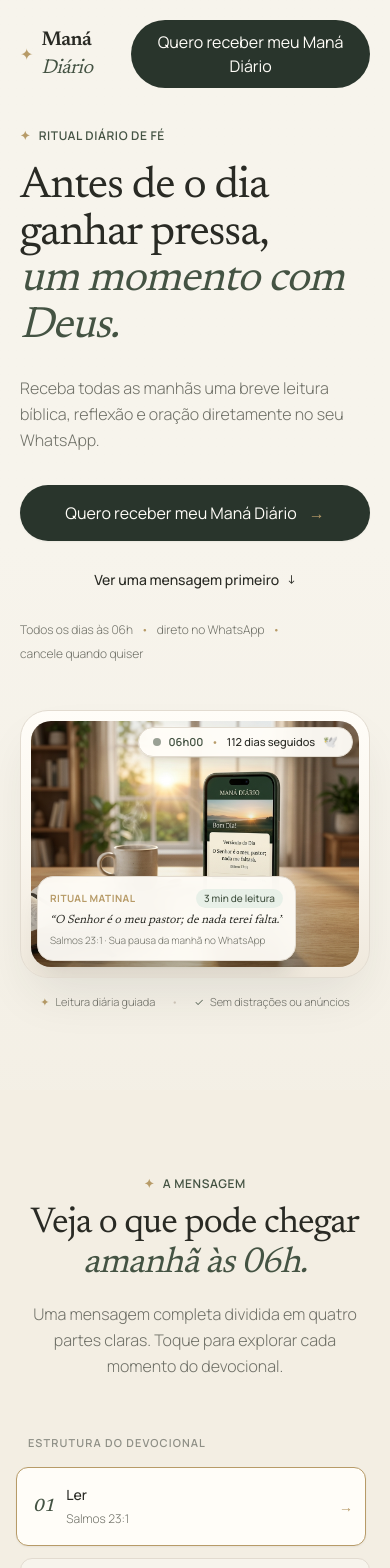
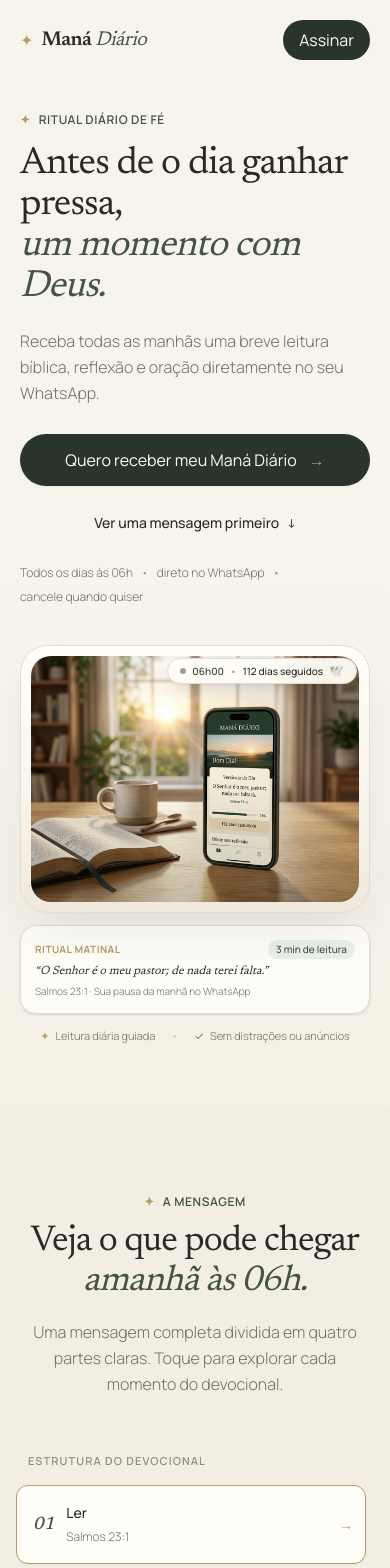
Before and after one commit to santiago-lh/manadiario, a Next.js app: page / in a window 390 px wide. Shown: the top 1568 px of the page. Built offline with nearby package versions, Linux system fonts and the light colour scheme.

Commit message:
fix(mobile): refinar visibilidade do smartphone no hero, escala tipografica, header e sticky cta

```diff
--- a/src/components/CheckoutModal.tsx
+++ b/src/components/CheckoutModal.tsx
@@ -268,7 +268,7 @@ export function CheckoutModal() {
         </div>
 
         {/* Modal Body */}
-        <div className="p-6 sm:p-8 max-h-[85vh] overflow-y-auto">
+        <div className="p-4 sm:p-8 max-h-[88vh] overflow-y-auto">
           {/* STEP 1: PIX PAYMENT (QR CODE & COPIA E COLA) */}
           {step === "pix_payment" && pixCharge && (
             <div className="text-center py-4 space-y-6 animate-fade-in">
@@ -511,7 +511,7 @@ export function CheckoutModal() {
               )}
 
               {/* Plan Switcher Pills */}
-              <div className="grid grid-cols-3 gap-2.5">
+              <div className="grid grid-cols-3 gap-1.5 sm:gap-2.5">
                 {(["monthly", "quarterly", "semiannual"] as PlanType[]).map(
                   (planKey) => {
                     const isSelected = selectedPlan === planKey;
@@ -521,7 +521,7 @@ export function CheckoutModal() {
                         key={planKey}
                         type="button"
                         onClick={() => openCheckout(planKey)}
-                        className={`p-3 rounded-xl border text-left transition-all cursor-pointer flex flex-col justify-between ${
+                        className={`p-2 sm:p-3 rounded-xl border text-left transition-all cursor-pointer flex flex-col justify-between ${
                           isSelected
                             ? "bg-[#F7F2E6] border-[#B79B68] ring-1 ring-[#B79B68] shadow-xs"
                             : "bg-[#FFFDF8] border-[#E2DBD0] hover:border-[#B79B68]/60"
@@ -529,17 +529,17 @@ export function CheckoutModal() {
                       >
                         <div>
                           <span
-                            className={`block text-[11px] font-semibold ${
+                            className={`block text-[10px] sm:text-[11px] font-semibold ${
                               isSelected ? "text-[#B79B68]" : "text-[#8E8F86]"
                             }`}
                           >
                             {p.name}
                           </span>
-                          <strong className="font-serif text-base text-[#292A24] block mt-0.5">
+                          <strong className="font-serif text-sm sm:text-base text-[#292A24] block mt-0.5">
                             {p.price}
                           </strong>
                         </div>
-                        <span className="text-[9px] text-[#6F7067] block mt-2 font-light">
+                        <span className="text-[8px] sm:text-[9px] text-[#6F7067] block mt-1.5 font-light leading-tight">
                           {p.badge}
                         </span>
                       </button>
--- a/src/components/Header.tsx
+++ b/src/components/Header.tsx
@@ -86,9 +86,10 @@ export function Header() {
           <button
             type="button"
             onClick={() => openCheckout("semiannual")}
-            className="bg-[#29352C] hover:bg-[#445343] text-[#FFFDF8] text-[13px] font-medium px-5 py-2.5 rounded-full transition-all duration-200 hover:shadow-sm cursor-pointer"
+            className="bg-[#29352C] hover:bg-[#445343] text-[#FFFDF8] text-xs sm:text-[13px] font-medium px-4 sm:px-5 py-2 sm:py-2.5 rounded-full transition-all duration-200 hover:shadow-sm cursor-pointer whitespace-nowrap"
           >
-            Quero receber meu Maná Diário
+            <span className="hidden sm:inline">Quero receber meu Maná Diário</span>
+            <span className="sm:hidden">Assinar</span>
           </button>
         </div>
       </div>
--- a/src/components/Hero.tsx
+++ b/src/components/Hero.tsx
@@ -9,16 +9,16 @@ export function Hero() {
 
   return (
     <section
-      className="relative pt-32 pb-20 md:pt-40 md:pb-28 overflow-hidden bg-gradient-to-b from-[#F7F4EC] via-[#F7F4EC] to-[#EFE9DC]/40"
+      className="relative pt-28 pb-16 sm:pt-32 sm:pb-20 md:pt-40 md:pb-28 overflow-hidden bg-gradient-to-b from-[#F7F4EC] via-[#F7F4EC] to-[#EFE9DC]/40"
       id="inicio"
       aria-labelledby="hero-title"
     >
       <div className="mana-container">
-        <div className="grid grid-cols-1 lg:grid-cols-12 gap-12 lg:gap-14 items-center">
+        <div className="grid grid-cols-1 lg:grid-cols-12 gap-10 lg:gap-14 items-center">
           {/* Left Column: Contemplative & Direct Copy */}
           <div className="lg:col-span-6 flex flex-col items-start text-left z-10">
             {/* Small Subtle Eyebrow */}
-            <div className="inline-flex items-center gap-2 text-[#445343] text-xs font-semibold tracking-wider uppercase mb-5">
+            <div className="inline-flex items-center gap-2 text-[#445343] text-xs font-semibold tracking-wider uppercase mb-4 sm:mb-5">
               <span className="text-[#B79B68]">✦</span>
               <span>Ritual Diário de Fé</span>
             </div>
@@ -26,7 +26,7 @@ export function Hero() {
             {/* Headline */}
             <h1
               id="hero-title"
-              className="font-serif text-[44px] leading-[1.06] sm:text-[58px] md:text-[68px] tracking-tight text-[#292A24] font-normal mb-6"
+              className="font-serif text-[38px] leading-[1.08] sm:text-[50px] md:text-[62px] lg:text-[68px] tracking-tight text-[#292A24] font-normal mb-5 sm:mb-6"
             >
               Antes de o dia
               <br className="hidden sm:inline" /> ganhar pressa,
@@ -37,17 +37,17 @@ export function Hero() {
             </h1>
 
             {/* Subtitle */}
-            <p className="text-base sm:text-lg text-[#6F7067] leading-relaxed max-w-xl mb-8 font-light">
+            <p className="text-base sm:text-lg text-[#6F7067] leading-relaxed max-w-xl mb-7 sm:mb-8 font-light">
               Receba todas as manhãs uma breve leitura bíblica, reflexão e oração
               diretamente no seu WhatsApp.
             </p>
 
             {/* CTAs */}
-            <div className="flex flex-col sm:flex-row items-stretch sm:items-center gap-4 w-full sm:w-auto mb-5">
+            <div className="flex flex-col sm:flex-row items-stretch sm:items-center gap-3.5 sm:gap-4 w-full sm:w-auto mb-5">
               <button
                 type="button"
                 onClick={() => openCheckout("semiannual")}
-                className="inline-flex items-center justify-center gap-3 bg-[#29352C] hover:bg-[#445343] text-[#FFFDF8] font-medium text-[15px] px-8 py-4 rounded-full transition-all duration-200 shadow-xs hover:shadow-md cursor-pointer"
+                className="inline-flex items-center justify-center gap-3 bg-[#29352C] hover:bg-[#445343] text-[#FFFDF8] font-medium text-[15px] px-6 sm:px-8 py-3.5 sm:py-4 rounded-full transition-all duration-200 shadow-xs hover:shadow-md cursor-pointer"
               >
                 <span>Quero receber meu Maná Diário</span>
                 <span className="text-base font-light text-[#B79B68]">→</span>
@@ -104,16 +104,16 @@ export function Hero() {
                 </div>
 
                 {/* Floating Badge: Daily Streak & Timing */}
-                <div className="absolute top-4 right-4 sm:top-5 sm:right-5 bg-[#FFFDF8]/95 backdrop-blur-md border border-[#E2DBD0] rounded-full py-1.5 px-3.5 sm:px-4 text-[11px] sm:text-xs text-[#292A24] font-medium flex items-center gap-2 shadow-lg shadow-[#29352C]/10">
-                  <span className="w-2 h-2 rounded-full bg-[#445343] animate-pulse" />
+                <div className="absolute top-3 right-3 sm:top-5 sm:right-5 bg-[#FFFDF8]/95 backdrop-blur-md border border-[#E2DBD0] rounded-full py-1 px-3 sm:py-1.5 sm:px-4 text-[10px] sm:text-xs text-[#292A24] font-medium flex items-center gap-1.5 sm:gap-2 shadow-lg shadow-[#29352C]/10">
+                  <span className="w-1.5 h-1.5 sm:w-2 sm:h-2 rounded-full bg-[#445343] animate-pulse" />
                   <span className="text-[#445343] font-semibold">06h00</span>
                   <span className="text-[#B79B68]">•</span>
                   <span>112 dias seguidos</span>
                   <span className="text-xs">🕊️</span>
                 </div>
 
-                {/* Floating Card: Habit & Reflection preview */}
-                <div className="absolute bottom-4 left-4 sm:bottom-5 sm:left-5 bg-[#FFFDF8]/95 backdrop-blur-md border border-[#E2DBD0] rounded-2xl p-3 sm:p-3.5 shadow-xl shadow-[#29352C]/12 max-w-[270px] sm:max-w-[290px] flex flex-col gap-1 text-left">
+                {/* Floating Card: Habit & Reflection preview (Desktop/Tablet - avoids obscuring phone on mobile) */}
+                <div className="absolute bottom-5 left-5 bg-[#FFFDF8]/95 backdrop-blur-md border border-[#E2DBD0] rounded-2xl p-3.5 shadow-xl shadow-[#29352C]/12 max-w-[280px] hidden sm:flex flex-col gap-1 text-left">
                   <div className="flex items-center justify-between">
                     <span className="text-[10px] uppercase tracking-wider text-[#B79B68] font-bold">
                       Ritual Matinal
@@ -131,8 +131,26 @@ export function Hero() {
                 </div>
               </div>
 
+              {/* Mobile Companion Card: Positioned neatly beneath the photo to keep phone 100% visible */}
+              <div className="sm:hidden mt-3 bg-[#FFFDF8]/95 border border-[#E2DBD0] rounded-2xl p-3.5 shadow-sm flex flex-col gap-1 text-left">
+                <div className="flex items-center justify-between">
+                  <span className="text-[10px] uppercase tracking-wider text-[#B79B68] font-bold">
+                    Ritual Matinal
+                  </span>
+                  <span className="text-[10px] text-[#445343] font-medium bg-[#E8F0E8] px-2 py-0.5 rounded-full">
+                    3 min de leitura
+                  </span>
+                </div>
+                <p className="text-[12px] font-serif italic text-[#292A24] leading-snug">
+                  “O Senhor é o meu pastor; de nada terei falta.”
+                </p>
+                <span className="text-[10px] text-[#6F7067] font-light">
+                  Salmos 23:1 · Sua pausa da manhã no WhatsApp
+                </span>
+              </div>
+
               {/* Minimalist Micro-benefits beneath the showcase */}
-              <div className="mt-4 flex items-center justify-center gap-4 sm:gap-6 text-[11px] sm:text-xs text-[#6F7067] font-light">
+              <div className="mt-3.5 sm:mt-4 flex items-center justify-center gap-4 sm:gap-6 text-[11px] sm:text-xs text-[#6F7067] font-light">
                 <span className="flex items-center gap-1.5">
                   <span className="text-[#B79B68]">✦</span>
                   Leitura diária guiada
--- a/src/components/StickyMobileCTA.tsx
+++ b/src/components/StickyMobileCTA.tsx
@@ -20,16 +20,16 @@ export function StickyMobileCTA() {
   if (!visible || isCheckoutOpen) return null;
 
   return (
-    <div className="md:hidden fixed bottom-0 left-0 right-0 z-30 p-3 bg-[#FFFDF8]/95 backdrop-blur-md border-t border-[#E2DBD0] shadow-xl animate-fade-in">
+    <div className="md:hidden fixed bottom-0 left-0 right-0 z-30 px-4 py-3 pb-[max(12px,env(safe-area-inset-bottom))] bg-[#FFFDF8]/95 backdrop-blur-md border-t border-[#E2DBD0] shadow-xl animate-fade-in">
       <div className="flex items-center justify-between gap-3">
-        <div className="flex flex-col">
+        <div className="flex flex-col min-w-0">
           <div className="flex items-center gap-1">
             <span className="text-[#B79B68] text-xs">✦</span>
-            <span className="font-serif font-semibold text-sm text-[#292A24]">
+            <span className="font-serif font-semibold text-sm text-[#292A24] truncate">
               Maná Diário
             </span>
           </div>
-          <span className="text-[11px] text-[#6F7067]">
+          <span className="text-[11px] text-[#6F7067] truncate">
             Às 06h no seu WhatsApp
           </span>
         </div>
@@ -37,9 +37,10 @@ export function StickyMobileCTA() {
         <button
           type="button"
           onClick={() => openCheckout("semiannual")}
-          className="bg-[#29352C] hover:bg-[#445343] text-[#FFFDF8] text-xs font-semibold px-4 py-2.5 rounded-full transition-all duration-200 shadow-md cursor-pointer whitespace-nowrap"
+          className="bg-[#29352C] hover:bg-[#445343] text-[#FFFDF8] text-xs font-semibold px-4 py-2.5 rounded-full transition-all duration-200 shadow-md cursor-pointer whitespace-nowrap shrink-0"
         >
-          Quero receber meu Maná Diário
+          <span className="hidden min-[400px]:inline">Quero receber meu Maná</span>
+          <span className="min-[400px]:hidden">Começar agora →</span>
         </button>
       </div>
     </div>
```
